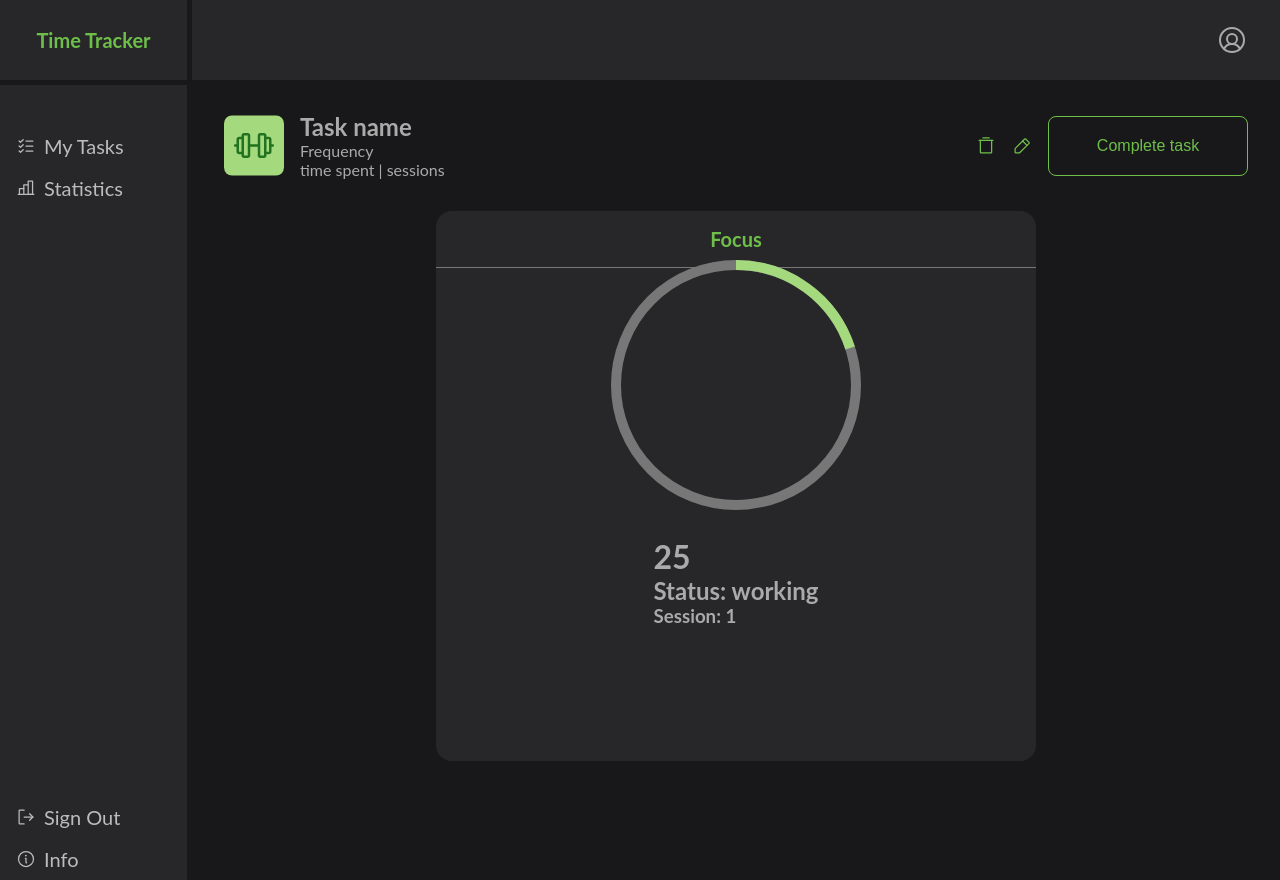
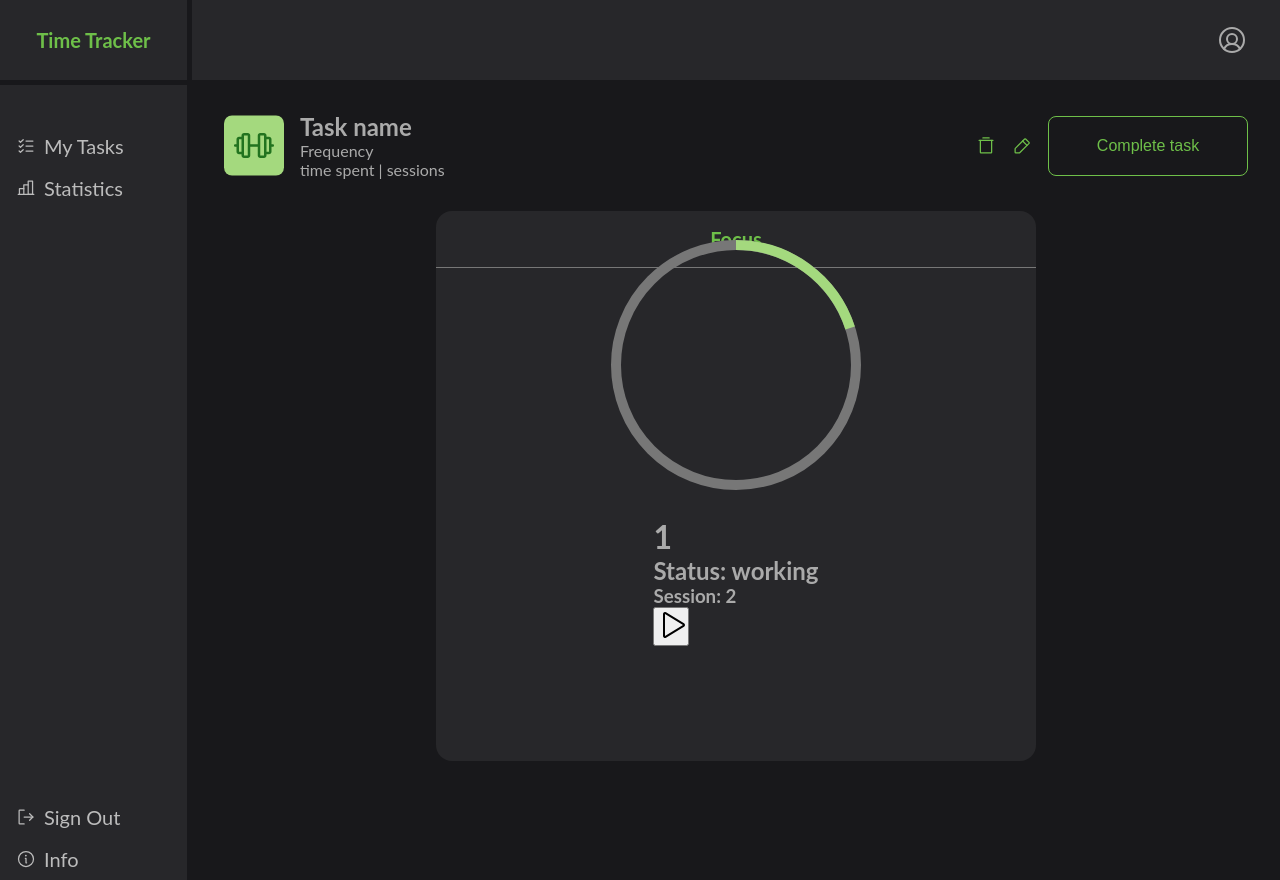
Before and after one commit to bruflor/pomodoro-js, a React (Vite) app: page /task in a window 1280 px wide. Built offline with nearby package versions, Linux system fonts and the light colour scheme.

Commit message:
Play button as stop button

```diff
--- a/src/components/Clock/Timer/Timer.tsx
+++ b/src/components/Clock/Timer/Timer.tsx
@@ -6,15 +6,15 @@ export const MyTimer = () => {
   const [displayTime, setDisplayTime] = useState(0);
   const [sessionStatus, setSessionStatus] = useState("working");
   const [sessions, setSessions] = useState(0);
-
+  const [timerOn, setTimerOn] = useState(false);
   const sessionNumber = 3;
   const focusTime = 25;
   const shortBreakTime = 5;
   const LongBreakTime = 60;
 
-  const timeSetTime = 60 * 1000; //one minute;
-
+  const timeSetTime = 0.1 * 1000; //one minute;
   useEffect(() => {
+    if (!timerOn) {
       if (sessionStatus === "working" && sessions < sessionNumber) {
         if (displayTime < focusTime) {
           console.log(displayTime);
@@ -53,6 +53,7 @@ export const MyTimer = () => {
         } else {
         }
       }
+    }
   }, [displayTime]);
 
   return (
@@ -77,10 +78,13 @@ export const MyTimer = () => {
         </>
       )}
 
-      {/* <button onClick={controlTime}>
-        play
-        {timeOn ? <Pause size={32} /> : <Play size={32} />}
-      </button> */}
+      <button
+        onClick={() => {
+          setTimerOn(!timerOn);
+        }}
+      >
+        {timerOn ? <Pause size={32} /> : <Play size={32} />}
+      </button>
       {/* <button onClick={resetTime}>
         <Repeat size={32} />
       </button> */}
```
Lines whose indentation alone changed are shown as unchanged.
